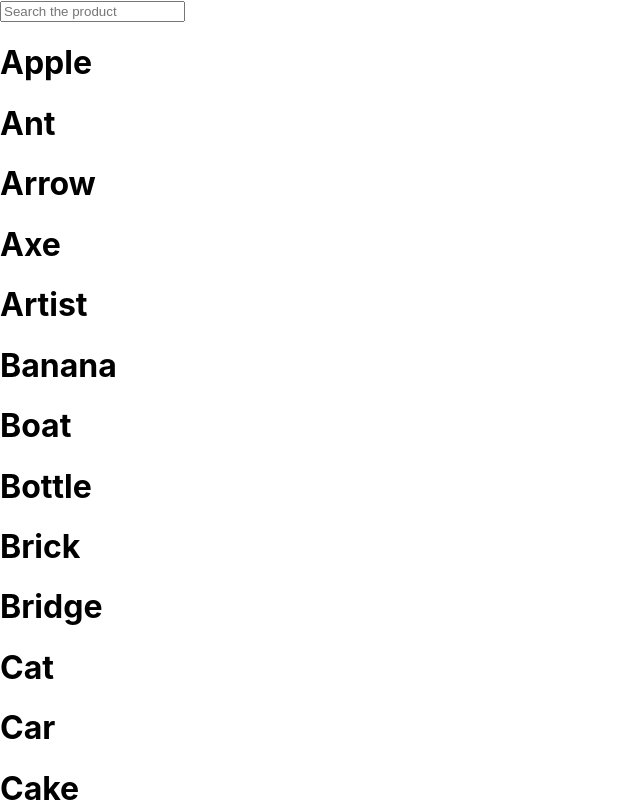
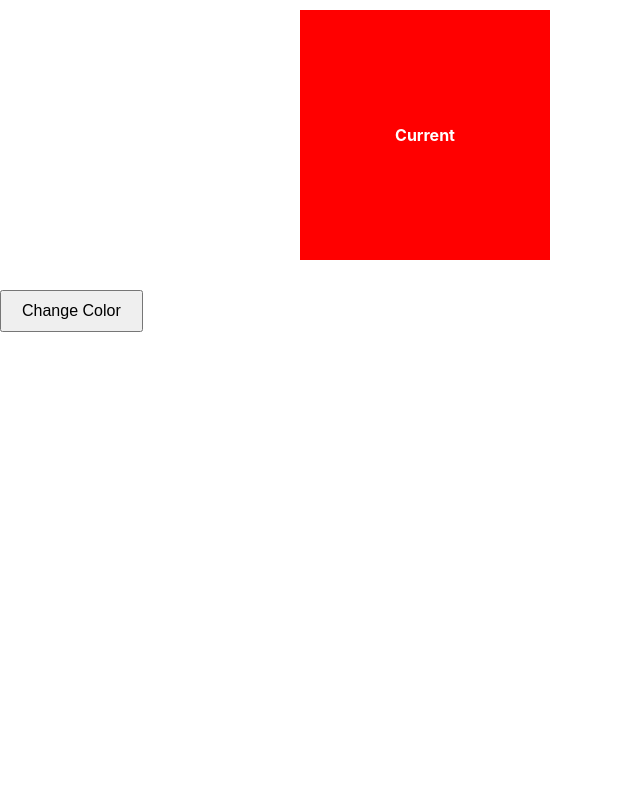
Before and after one commit to goravx/greatfrontend-Solution, a React (Create React App) app: page / in a window 1280 px wide. Shown: the top 802 px of the page, without its empty margins (0-640 px from the left). Built offline with nearby package versions, Linux system fonts and the light colour scheme.

Commit message:
use Previous

```diff
--- a/src/App.jsx
+++ b/src/App.jsx
@@ -1,55 +1,53 @@
-import React, { useEffect, useState } from "react";
-
-import debouncedata from './constants/debouncedata';
+import React ,{useState} from "react";
+import usePrevious from "./hooks/usePrevious";
+function genetateRandomColor(){
+      const colors = ["Pink","blue","Green","Red","Orange"];
+     return colors[Math.floor(Math.random()*colors.length)];
+}
 
 
-export default function App(){
+export default function App() {
+ const [color,setNewColor] = useState(genetateRandomColor());
+ const previousColor = usePrevious(color);
 
-    const [products,setProducts] = React.useState(debouncedata);
-    const [displayItems,setDisplayItems] = React.useState(debouncedata);
-
-    const [value,setValue] = useState('');
-
-    const searchItemFun  = (e)=>{
-
-         const value = e.target.value.toLowerCase();
-         const searchedProducts = products.filter((item)=>{
-             if(item.toLowerCase().startsWith(value)){
-                 return true;
-             }else{
-                 return false;
-             }
-         })
-         setDisplayItems(searchedProducts);
-    }
+  const handleClick = ()=>{
+        function getNewColor(){
+             const newColor = genetateRandomColor();
+              if(color ==newColor){
+                   getNewColor();
+              }else{
+                 setNewColor(newColor);
+              }
+        }
+        getNewColor();
+  }
 
 
-    useEffect(()=>{
-             let timerId;
-             if(timerId) clearTimeout(timerId);
-             timerId = setTimeout(()=>searchItemFun({target:{value}}),500);
+   const boxStyle = (bgColor) => ({
+    backgroundColor: bgColor,
+    height: "250px",
+    width: "250px",
+    display: "flex",
+    alignItems: "center",
+    justifyContent: "center",
+    color: "#fff",
+    fontWeight: "bold",
+    margin: "10px"
+  });
 
 
-             return ()=>{
-                   clearTimeout(timerId);
-             }
 
-    },[value])
-
-    const datatoShow = displayItems.map((item,index)=>{
-          return <h1 key={index}>{item}</h1>
-    })
-    const searchItem = <input  onChange={(e)=>setValue(e.target.value)} type="text" placeholder="Search the product"/>
-
-    return (
-        <>
-         <div className="App">
-            {searchItem}
-              <secttion>
-                {datatoShow}
-              </secttion>
-             </div>
-     </>
-    )
-
+return (
+    <div>
+      <div style={{ display: "flex", gap: "20px" }}>
+        <div style={boxStyle(previousColor)}>Previous</div>
+        <div style={boxStyle(color)}>Current</div>
+      </div>
+      <div>
+        <button onClick={handleClick} style={{ marginTop: "20px", padding: "10px 20px", fontSize: "16px" }}>
+        Change Color
+       </button>
+       </div>
+    </div>
+  );
 }
--- /dev/null
+++ b/src/hooks/usePrevious.js
@@ -0,0 +1,13 @@
+import {useEffect,useRef} from "react";
+
+
+export default function usePrevious(color){
+       const ref = useRef();
+
+
+       useEffect(()=>{
+          ref.current = color
+       },[color]);
+
+       return ref.current;
+}
```
